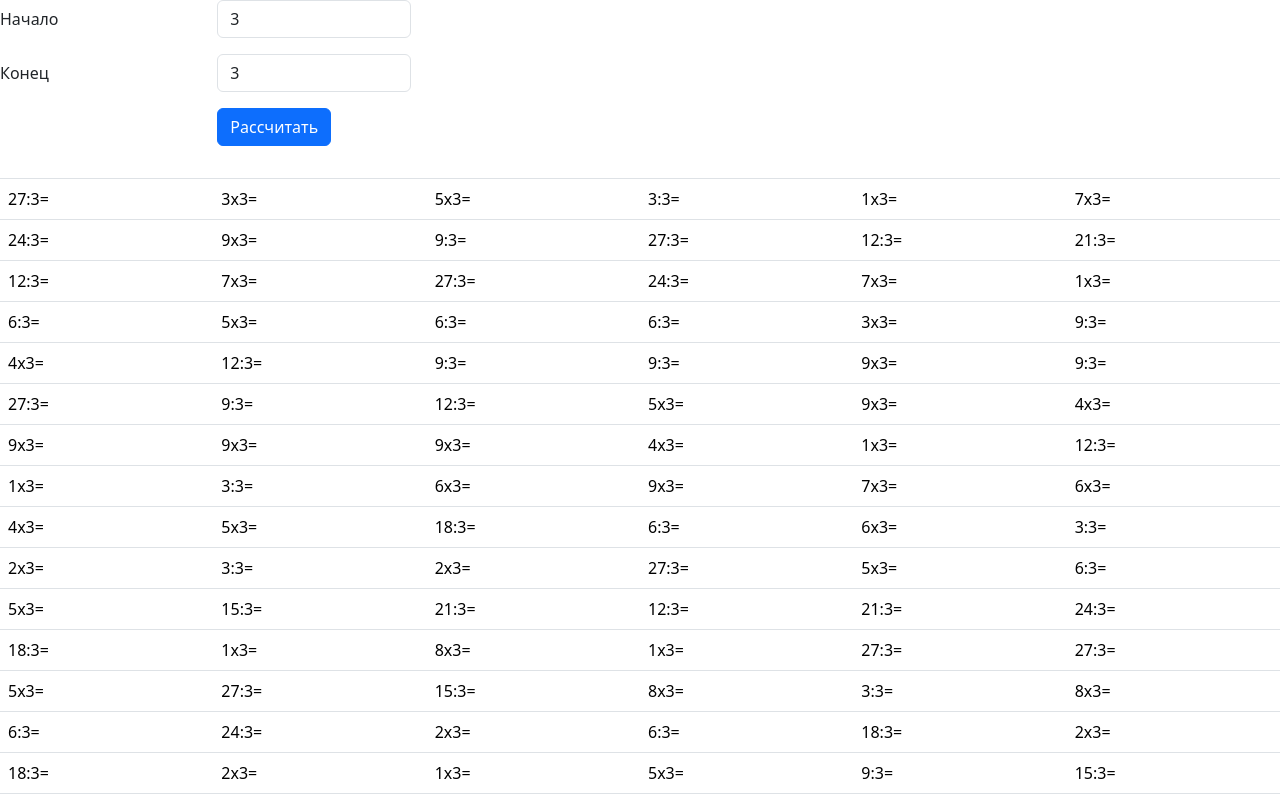
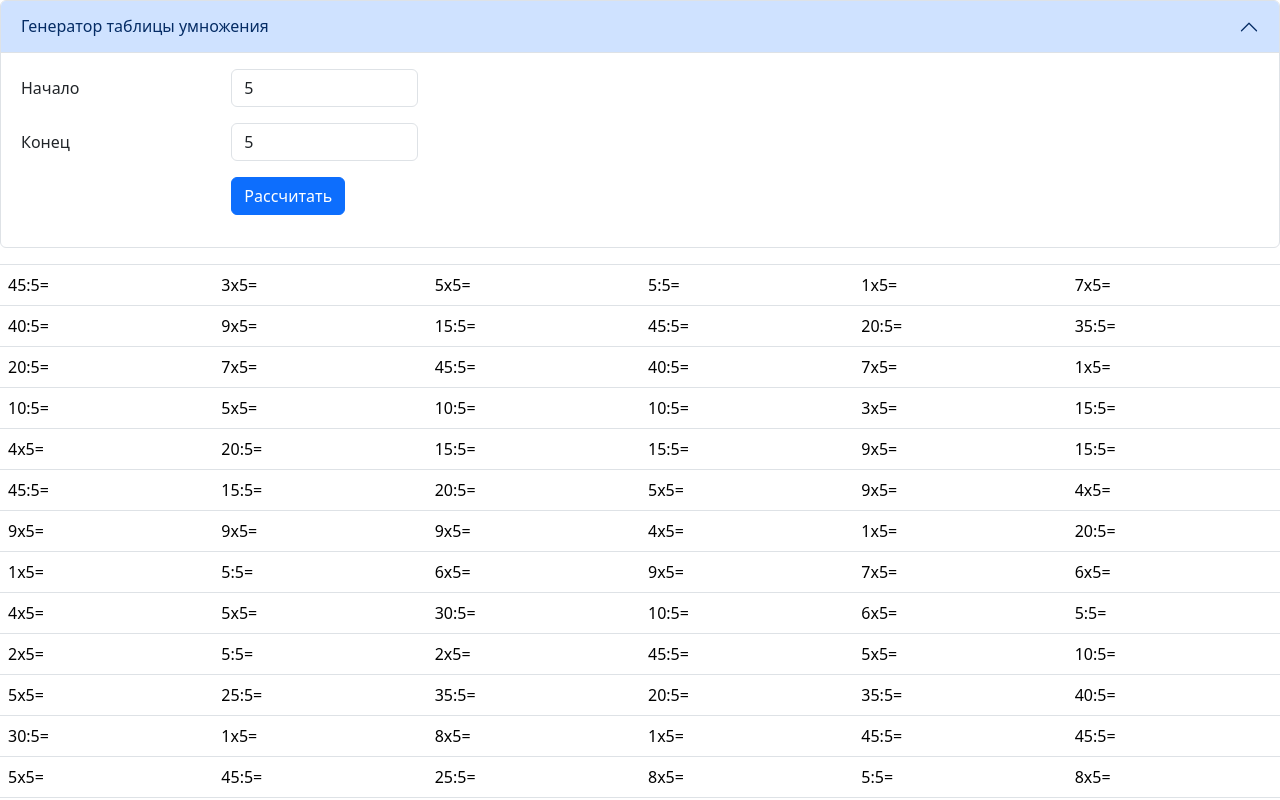
Before and after one commit to ndm234234/multi, a React (Create React App) app: page / in a window 1280 px wide. Both pictures are taken after a click on the button "Рассчитать". Shown: the top 800 px of the page. Built offline with nearby package versions, Linux system fonts and the light colour scheme.

Commit message:
Более красиво

```diff
--- a/src/App.js
+++ b/src/App.js
@@ -15,14 +15,15 @@ import Button from "react-bootstrap/Button";
 import Form from 'react-bootstrap/Form';
 import InputGroup from 'react-bootstrap/InputGroup';
 import Table from 'react-bootstrap/Table';
-
+import Accordion from 'react-bootstrap/Accordion';
 
 function App() {
   const [tableColumns, setTableColumns] = useState(0);
   const [tableData, setTableData] = useState(null);
   const [showTable, setShowTable] = useState(false);
-  const [fromValue, setFromValue] = useState("3");
-  const [toValue, setToValue] = useState("3");
+  const [fromValue, setFromValue] = useState(5);
+  const [toValue, setToValue] = useState(5);
+  const [open, setOpen] = useState(false);
 
  const onSubmit = useCallback(()=>{
     console.log(document.getElementById("from").value);
@@ -96,10 +97,15 @@ function App() {
 
     setTableColumns(infoColumns);
     setTableData(resultColumns);
+    setOpen(true)
  },[])
 
   return (
   <div className="App">
+  <Accordion defaultActiveKey="0">
+    <Accordion.Item eventKey="0">
+      <Accordion.Header>Генератор таблицы умножения</Accordion.Header>
+      <Accordion.Body>
       <Form>
         <Form.Group as={Row}  className="mb-3" controlId="formHorizontalEmail">
           <Form.Label column sm={2}>Начало</Form.Label>
@@ -131,7 +137,15 @@ function App() {
           </Col>
         </Form.Group>
       </Form>
+      </Accordion.Body>
+    </Accordion.Item>
+  </Accordion>
+
+  <Collapse in={open} >
+  <div >
   <TableDisplay visible={showTable} tableData={tableData} tableColumns={tableColumns}/>
+  </div>
+  </Collapse>
   </div>
   );
 }
```
Lines whose indentation alone changed are shown as unchanged.
